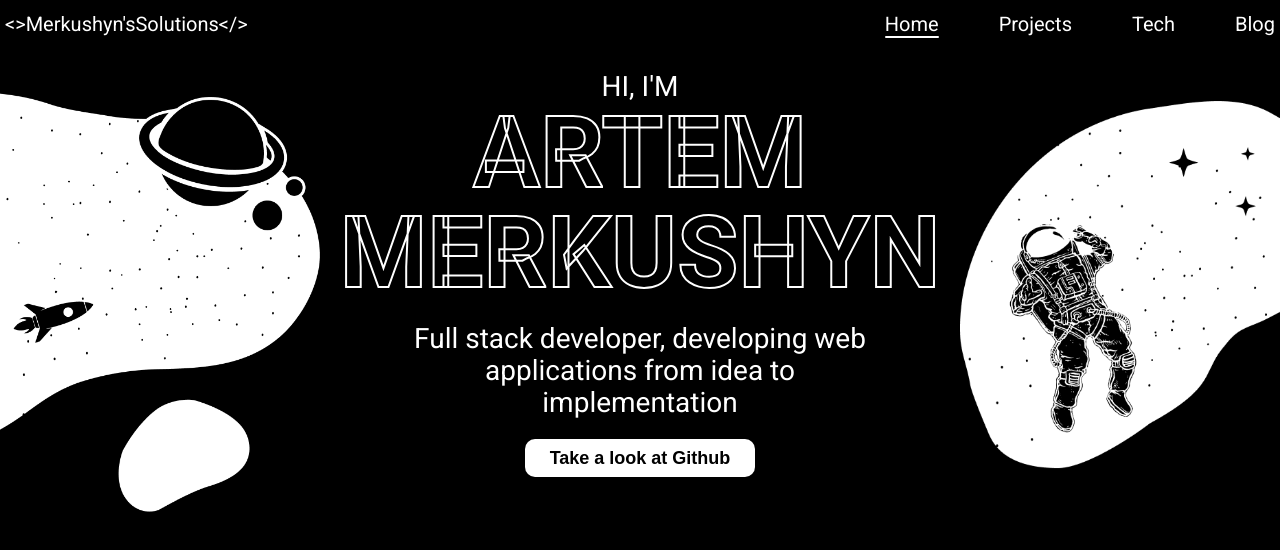
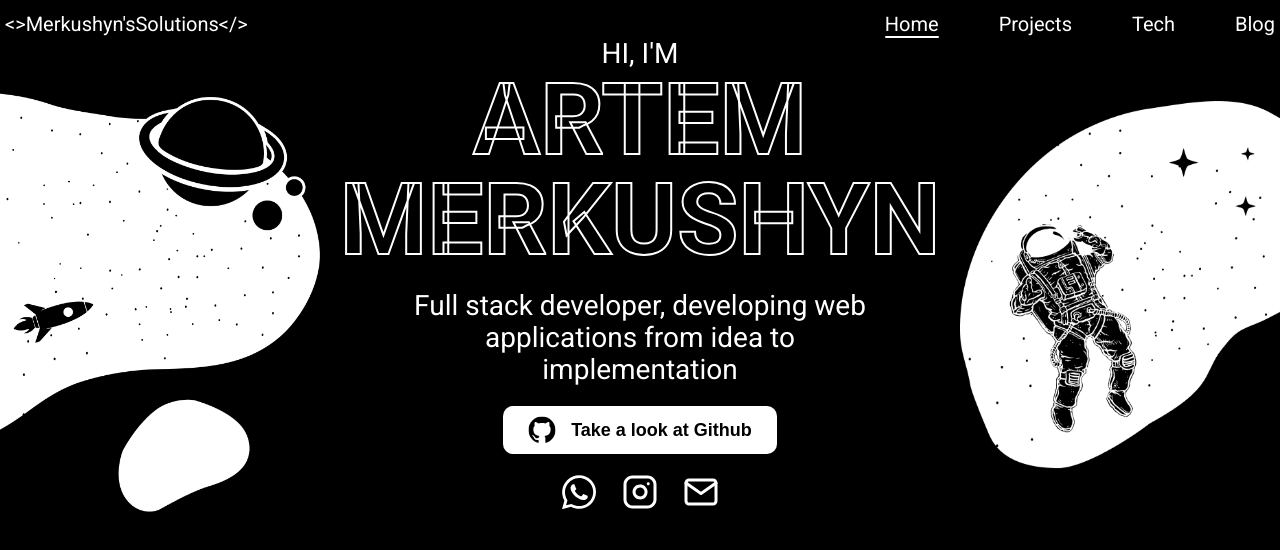
Before and after one commit to ArtemMerkushyn/byMerkushyn, a React (Create React App) app: page / in a window 1280 px wide. Shown: the top 550 px of the page. Built offline with nearby package versions, Linux system fonts and the light colour scheme.

Commit message:
created a component to store all svg icons

```diff
--- /dev/null
+++ b/src/components/Icons/Icons.jsx
@@ -0,0 +1,104 @@
+import PropTypes from 'prop-types';
+
+const Icons = ({ icon }) => {
+  const icons = {
+    gitHub: (
+        <svg
+          width="28"
+          height="28"
+          viewBox="0 0 28 28"
+          fill="none"
+          xmlns="http://www.w3.org/2000/svg"
+        >
+          <desc>Created with Pixso.</desc>
+          <defs>
+            <clipPath id="clip1386_444">
+              <rect
+                id="Frame"
+                rx="0" // Изменено значение на 0
+                width="27"
+                height="27"
+                transform="translate(0.5 0.5)"
+                fill="white"
+                fillOpacity="0"
+              />
+            </clipPath>
+          </defs>
+          <rect
+            id="Frame"
+            rx="0" // Изменено значение на 0
+            width="27"
+            height="27"
+            transform="translate(0.5 0.5)"
+            fill="#FFFFFF"
+            fillOpacity="0"
+          />
+          <g clipPath="url(#clip1386_444)">
+            <path
+              id="Vector"
+              d="M13.99 0.46C6.52 0.46 0.46 6.52 0.46 14C0.46 19.97 4.34 25.05 9.72 26.84C10.39 26.96 10.64 26.54 10.64 26.18C10.64 25.86 10.63 25.01 10.62 23.88C6.86 24.7 6.06 22.07 6.06 22.07C5.45 20.5 4.56 20.09 4.56 20.09C3.33 19.25 4.65 19.27 4.65 19.27C6.01 19.36 6.73 20.66 6.73 20.66C7.93 22.73 9.89 22.13 10.67 21.79C10.79 20.91 11.14 20.31 11.52 19.98C8.52 19.63 5.36 18.47 5.36 13.29C5.36 11.81 5.89 10.6 6.75 9.66C6.61 9.31 6.15 7.94 6.89 6.07C6.89 6.07 8.02 5.71 10.61 7.46C11.69 7.16 12.84 7.01 14 7.01C15.15 7.01 16.3 7.16 17.38 7.46C19.97 5.71 21.1 6.07 21.1 6.07C21.84 7.94 21.38 9.31 21.24 9.66C22.1 10.6 22.63 11.81 22.63 13.29C22.63 18.49 19.46 19.63 16.45 19.97C16.93 20.38 17.37 21.21 17.37 22.47C17.37 24.28 17.35 25.74 17.35 26.18C17.35 26.55 17.59 26.97 18.28 26.84C23.65 25.04 27.53 19.97 27.53 14C27.53 6.52 21.47 0.46 13.99 0.46Z"
+              fillOpacity="1"
+              fillRule="evenodd"
+            />
+          </g>
+        </svg>
+      ),
+      whatsapp: (
+        <svg width="36.000000" height="36.000000" viewBox="0 0 36 36" fill="none" xmlns="http://www.w3.org/2000/svg">
+            <desc>
+                    Created with Pixso.
+            </desc>
+            <defs>
+                <clipPath id="clip1370_1336">
+                    <rect rx="-0.500000" width="35.000000" height="35.000000" transform="translate(0.500000 0.500000)" fill="white" fill-opacity="0"/>
+                </clipPath>
+            </defs>
+            <rect rx="-0.500000" width="35.000000" height="35.000000" transform="translate(0.500000 0.500000)" fill="#FFFFFF" fill-opacity="0"/>
+            <g clip-path="url(#clip1370_1336)">
+                <path d="M25.93 21.58C25.59 21.41 23.37 20.39 23.03 20.22C22.69 20.05 22.35 20.05 22 20.39C21.66 20.73 20.98 21.75 20.64 22.09C20.47 22.43 20.12 22.43 19.78 22.26C18.59 21.75 17.39 21.07 16.37 20.22C15.51 19.37 14.66 18.35 13.98 17.33C13.81 16.99 13.98 16.65 14.15 16.48C14.32 16.31 14.49 15.97 14.83 15.8C15 15.63 15.17 15.29 15.17 15.13C15.34 14.96 15.34 14.62 15.17 14.45C15 14.28 14.15 12.24 13.81 11.39C13.63 10.2 13.29 10.2 12.95 10.2C12.78 10.2 12.44 10.2 12.1 10.2C11.76 10.2 11.24 10.54 11.07 10.71C10.05 11.73 9.54 12.92 9.54 14.28C9.71 15.8 10.22 17.33 11.24 18.69C13.12 21.41 15.51 23.61 18.42 24.97C19.27 25.31 19.95 25.65 20.81 25.82C21.66 26.16 22.52 26.16 23.54 25.99C24.74 25.82 25.76 24.97 26.44 23.95C26.79 23.27 26.79 22.6 26.62 21.92C26.62 21.92 26.27 21.75 25.93 21.58ZM30.2 6.13C23.54 -0.5 12.78 -0.5 6.12 6.13C0.65 11.56 -0.37 19.88 3.39 26.5L1 35.16L10.05 32.78C12.61 34.14 15.34 34.82 18.08 34.82C27.47 34.82 34.98 27.35 34.98 18.01C35.16 13.6 33.28 9.35 30.2 6.13ZM25.59 29.9C23.37 31.25 20.81 32.1 18.08 32.1C15.51 32.1 13.12 31.42 10.9 30.24L10.39 29.9L5.09 31.25L6.46 26.16L6.12 25.65C2.02 18.86 4.07 10.37 10.73 6.13C17.39 1.88 25.93 4.09 30.03 10.54C34.13 17.16 32.25 25.82 25.59 29.9Z" fill-opacity="1.000000" fill-rule="nonzero"/>
+            </g>
+        </svg>
+      ),
+      instagram: (
+        <svg class="icon" width="36" height="36" viewBox="0 0 36 36" fill="none" xmlns="http://www.w3.org/2000/svg">
+            <desc>Created with Pixso.</desc>
+            <defs>
+                <clipPath id="clip1370_1338">
+                    <rect rx="-0.500000" width="35" height="35" transform="translate(0.5 0.5)" fill-opacity="0"/>
+                </clipPath>
+            </defs>
+            <rect rx="-0.500000" width="35" height="35" transform="translate(0.5 0.5)" fill-opacity="0"/>
+            <g clip-path="url(#clip1370_1338)">
+                <path d="M10.5 4.5C7.18 4.5 4.5 7.18 4.5 10.5L4.5 25.5C4.5 28.81 7.18 31.5 10.5 31.5L25.5 31.5C28.81 31.5 31.5 28.81 31.5 25.5L31.5 10.5C31.5 7.18 28.81 4.5 25.5 4.5L10.5 4.5ZM1.5 10.5C1.5 5.52 5.52 1.5 10.5 1.5L25.5 1.5C30.47 1.5 34.5 5.52 34.5 10.5L34.5 25.5C34.5 30.47 30.47 34.5 25.5 34.5L10.5 34.5C5.52 34.5 1.5 30.47 1.5 25.5L1.5 10.5Z" fill-opacity="1.000000" fill-rule="evenodd"/>
+                <path d="M18.72 13.48C17.78 13.34 16.83 13.5 15.99 13.94C15.15 14.37 14.47 15.06 14.04 15.91C13.61 16.75 13.47 17.71 13.62 18.65C13.77 19.58 14.21 20.44 14.88 21.11C15.55 21.78 16.41 22.22 17.35 22.37C18.28 22.52 19.24 22.38 20.08 21.95C20.93 21.52 21.62 20.84 22.05 20C22.49 19.16 22.65 18.21 22.51 17.27C22.37 16.32 21.92 15.43 21.24 14.75C20.56 14.07 19.68 13.62 18.72 13.48ZM14.61 11.27C16.01 10.55 17.6 10.28 19.16 10.51C20.75 10.75 22.23 11.49 23.36 12.63C24.5 13.76 25.24 15.24 25.48 16.83C25.71 18.39 25.44 19.98 24.72 21.38C23.99 22.78 22.84 23.92 21.43 24.63C20.02 25.34 18.43 25.59 16.87 25.33C15.31 25.08 13.87 24.35 12.76 23.23C11.64 22.12 10.91 20.68 10.66 19.12C10.4 17.56 10.65 15.97 11.36 14.56C12.07 13.15 13.21 12 14.61 11.27Z" fill-opacity="1.000000" fill-rule="evenodd"/>
+                <path d="M24.75 9.75C24.75 8.92 25.42 8.25 26.25 8.25L26.26 8.25C27.09 8.25 27.76 8.92 27.76 9.75C27.76 10.57 27.09 11.25 26.26 11.25L26.25 11.25C25.42 11.25 24.75 10.57 24.75 9.75Z" fill-opacity="1.000000" fill-rule="evenodd"/>
+            </g>
+        </svg>
+      ),
+      mail: (
+        <svg width="36.000000" height="36.000000" viewBox="0 0 36 36" fill="none" xmlns="http://www.w3.org/2000/svg">
+            <desc>
+                    Created with Pixso.
+            </desc>
+            <defs>
+                <clipPath id="clip1386_446">
+                    <rect rx="-0.500000" width="35.000000" height="35.000000" transform="translate(0.500000 0.500000)" fill="white" fill-opacity="0"/>
+                </clipPath>
+            </defs>
+            <rect rx="-0.500000" width="35.000000" height="35.000000" transform="translate(0.500000 0.500000)" fill-opacity="0"/>
+            <g clip-path="url(#clip1386_446)">
+                <path d="M6 7.5C5.17 7.5 4.5 8.17 4.5 9L4.5 27C4.5 27.82 5.17 28.5 6 28.5L30 28.5C30.82 28.5 31.5 27.82 31.5 27L31.5 9C31.5 8.17 30.82 7.5 30 7.5L6 7.5ZM1.5 9C1.5 6.52 3.52 4.5 6 4.5L30 4.5C32.47 4.5 34.5 6.52 34.5 9L34.5 27C34.5 29.47 32.47 31.5 30 31.5L6 31.5C3.52 31.5 1.5 29.47 1.5 27L1.5 9Z" fill-opacity="1.000000" fill-rule="evenodd"/>
+                <path d="M1.77 8.13C2.24 7.46 3.18 7.29 3.86 7.77L18 17.66L32.13 7.77C32.81 7.29 33.75 7.46 34.22 8.13C34.7 8.81 34.53 9.75 33.86 10.22L18.86 20.72C18.34 21.09 17.65 21.09 17.13 20.72L2.13 10.22C1.46 9.75 1.29 8.81 1.77 8.13Z" fill-opacity="1.000000" fill-rule="evenodd"/>
+            </g>
+        </svg>
+      ),
+  };
+
+  return icons[icon];
+};
+
+Icons.propTypes = {
+  icon: PropTypes.string,
+};
+
+export default Icons;
--- a/src/components/btns/btn1/Btn1.jsx
+++ b/src/components/btns/btn1/Btn1.jsx
@@ -1,10 +1,12 @@
+import Icons from '../../Icons/Icons';
 import styles from './btn1.module.scss';
 
 export const Btn1 = ({ text, url }) => {
-    // щоб запобігти доступу нової сторінки до вихідної за допомогою window.opener
+    // rel="noopener noreferrer" - щоб запобігти доступу нової сторінки до вихідної за допомогою window.opener
     return (
         <button className={styles.btn}>
             <a className={styles.btn__link} href={url} target='_blank' rel="noopener noreferrer">
+                <Icons icon={'gitHub'}/>
                 <span>{text}</span>
             </a>
         </button>
--- a/src/components/btns/btn1/btn1.module.scss
+++ b/src/components/btns/btn1/btn1.module.scss
@@ -20,6 +20,10 @@
         cursor: pointer;
         transition: all .2s linear;
 
+        svg {
+            fill: $primary-background;
+        }
+
         &:hover {
             background: rgba($color: $primary-color, $alpha: .8);
         }
--- /dev/null
+++ b/src/components/contacts/Contacts.jsx
@@ -0,0 +1,12 @@
+import Icons from "../Icons/Icons"
+import styles from './contacts.module.scss';
+
+export const Contacts = () => {
+  return (
+    <div className={styles.contacts}>
+        <Icons icon={'whatsapp'}/>
+        <Icons icon={'instagram'}/>
+        <Icons icon={'mail'}/>
+    </div>
+  )
+}
--- /dev/null
+++ b/src/components/contacts/contacts.module.scss
@@ -0,0 +1,13 @@
+@import '../../styles/variables';
+
+.contacts {
+    display: flex;
+    justify-content: center;
+    gap: 25px;
+
+    svg {
+        fill: $primary-color;
+        width: 36px;
+        height: 36px;
+    }
+}
--- a/src/pages/Main/Main.jsx
+++ b/src/pages/Main/Main.jsx
@@ -1,4 +1,5 @@
 import { Btn1 } from '../../components/btns/btn1/Btn1.jsx';
+import { Contacts } from '../../components/contacts/Contacts.jsx';
 import styles from './main.module.scss';
 
 export const Main = () => {
@@ -11,6 +12,7 @@ export const Main = () => {
                     <p>Full stack developer, developing web applications from idea to implementation</p>
                 </div>
                 <Btn1 text={'Take a look at Github'} url={'https://github.com/ArtemMerkushyn'}/>
+                <Contacts/>
             </div>
             <img className={styles.hero__img1} src="/img/hero/hero1.png" alt="hero" />
             <img className={styles.hero__img2} src="/img/hero/hero2.png" alt="hero" />
--- a/src/pages/Main/main.module.scss
+++ b/src/pages/Main/main.module.scss
@@ -14,6 +14,10 @@
         width: 100%;
         padding: $padding-container;
         margin: -48px auto 0;
+
+        button {
+            margin-bottom: 20px;
+        }
     }
 
     &__content {
```
